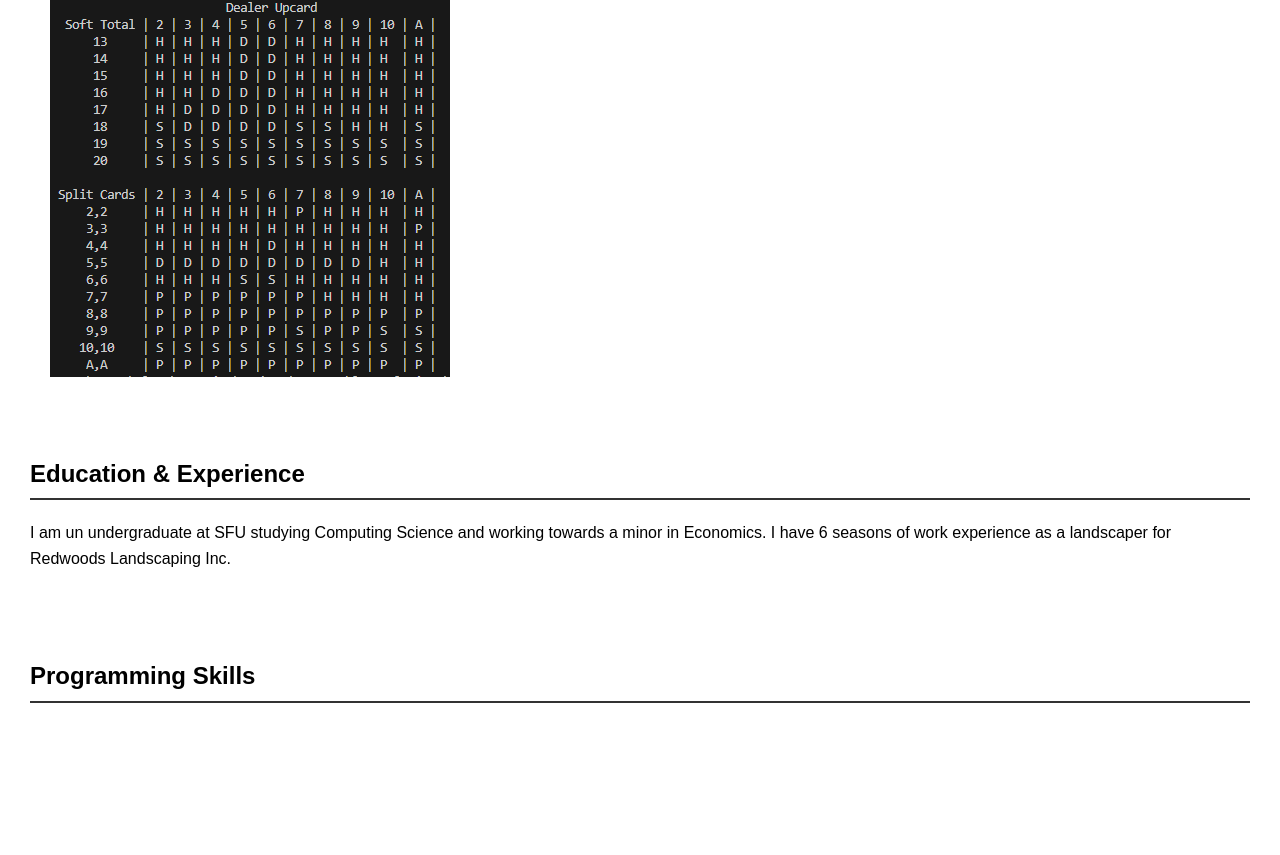
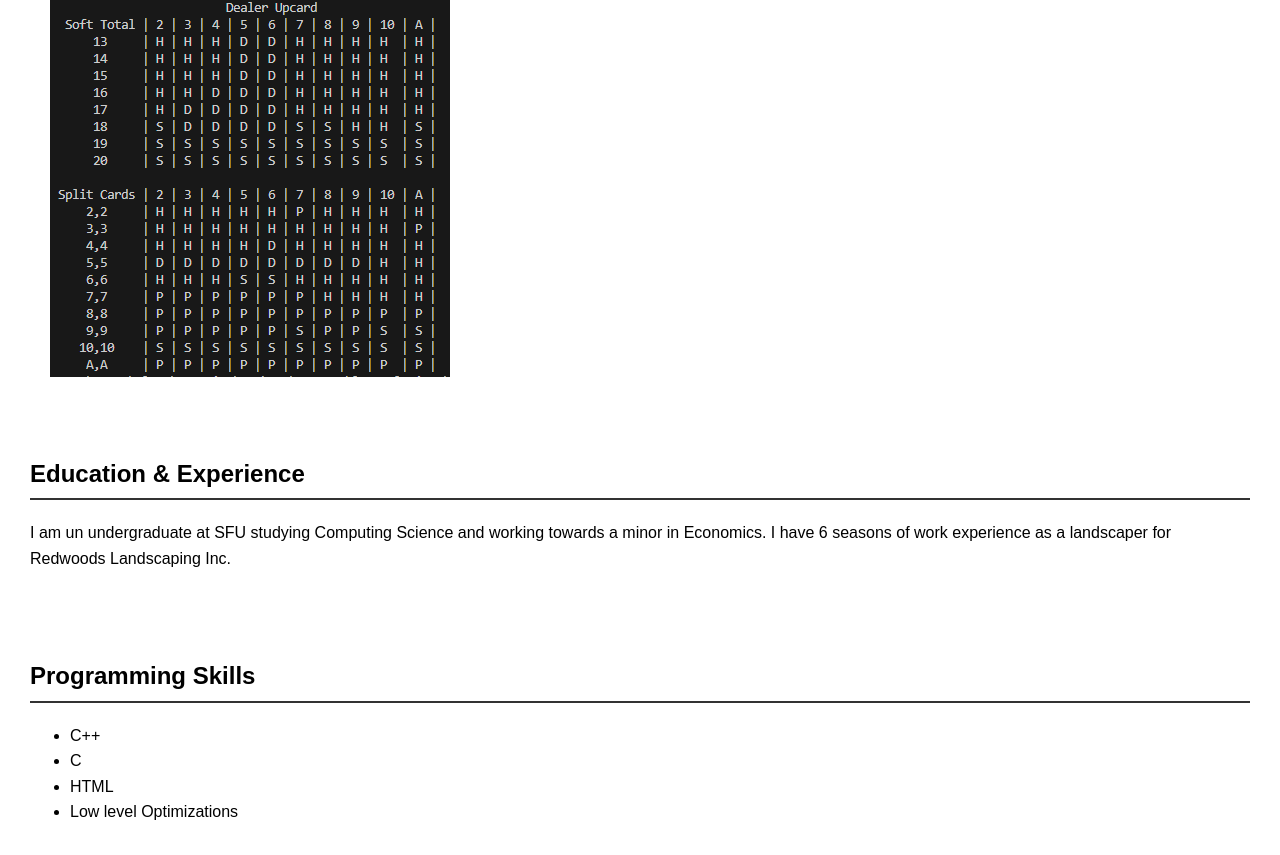
Before and after one commit to NikolayZak/NikolayZak.github.io, a plain HTML site: page index.html in a window 1280 px wide. Shown: the part 2312-3167 px from the top of the page. Before the commit the page ends 3065 px from the top, so only its background shows below. Drawn offline with Linux system fonts and the light colour scheme.

Commit message:
Writing to the Programming skills
Adding a couple of <li>s to the Programming section

```diff
--- a/index.html
+++ b/index.html
@@ -98,7 +98,12 @@
 
 <section id="programming-skills">
     <h2>Programming Skills</h2>
-
+    <ul>
+        <li>C++</li>
+        <li>C</li>
+        <li>HTML</li>
+        <li>Low level Optimizations</li>
+    </ul>
 </section>
 
 
```
